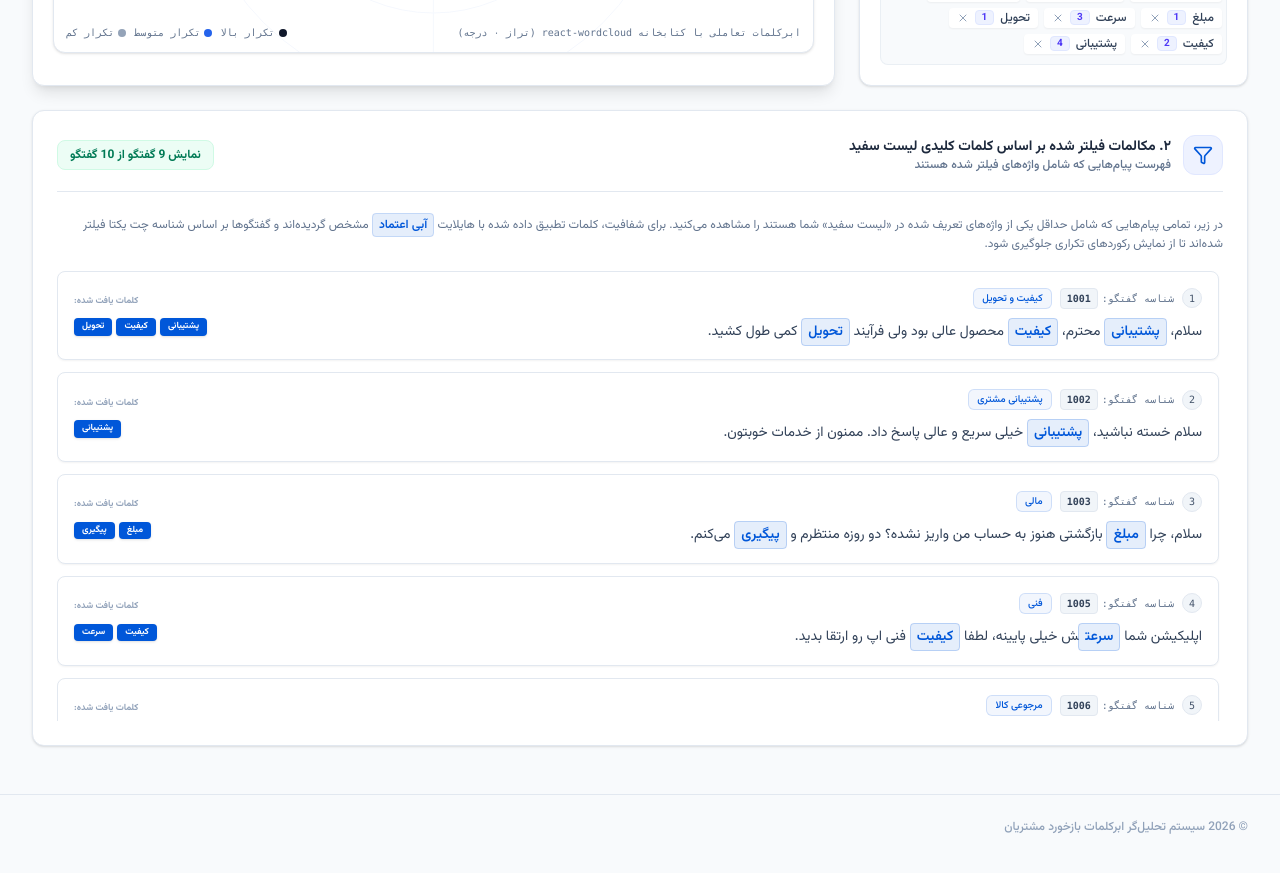
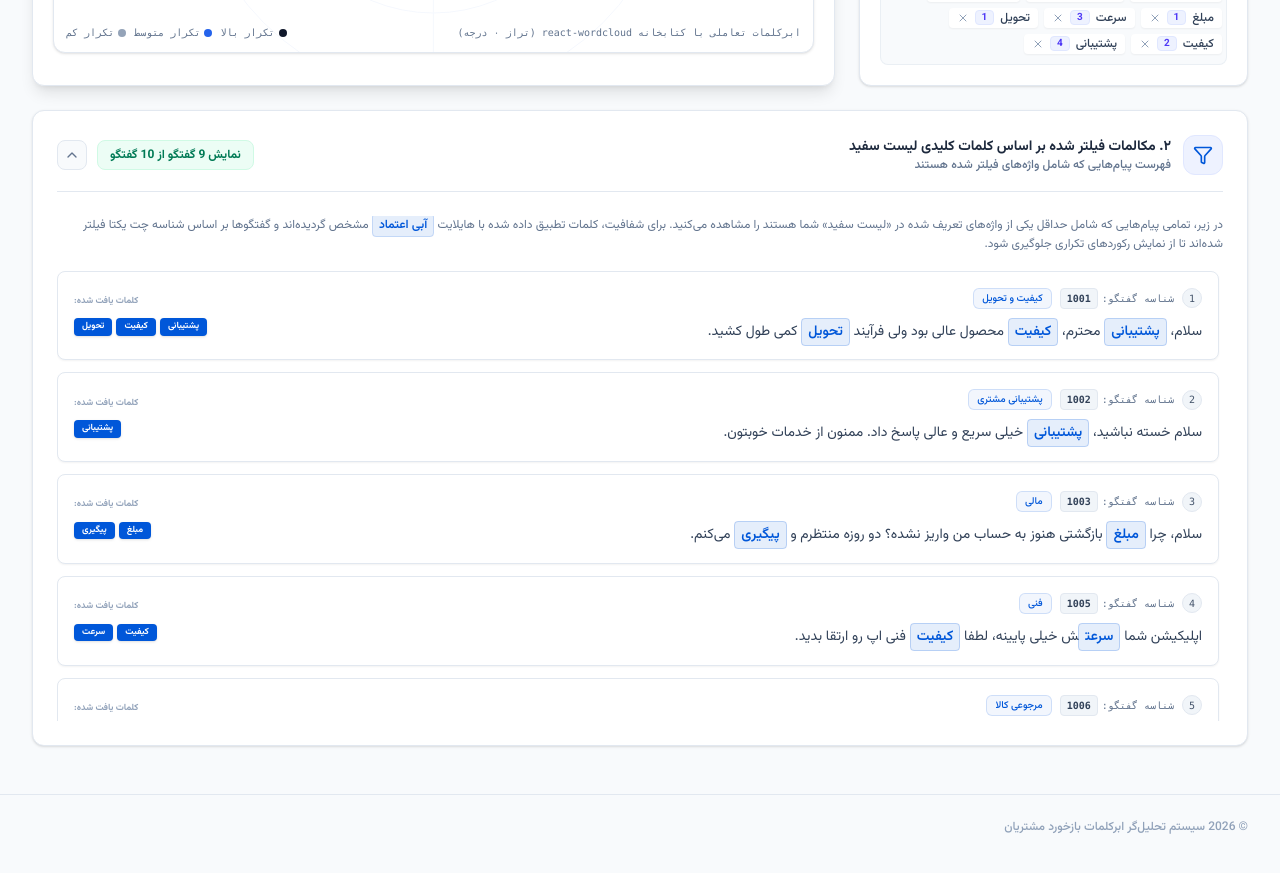
Before and after one commit to mohamadbahari1373/CX-Word-Cloud-Analyzer, a React (Vite) app: page / in a window 1280 px wide. Shown: the part 780-1653 px from the top of the page. Built offline with nearby package versions, Linux system fonts and the light colour scheme.

Commit message:
feat: add toggle for filtered chats panel
Implemented an expand/collapse toggle for the filtered chats section to improve dashboard UI space management.

```diff
--- a/src/App.tsx
+++ b/src/App.tsx
@@ -214,6 +214,7 @@ export default function App() {
   const [stopWordsInput, setStopWordsInput] = useState<string>('');
   const [stopWordsSearch, setStopWordsSearch] = useState<string>('');
   const [activeManagementTab, setActiveManagementTab] = useState<'whitelist' | 'stopWords'>('whitelist');
+  const [isFilteredChatsExpanded, setIsFilteredChatsExpanded] = useState<boolean>(true);
 
   useEffect(() => {
     localStorage.setItem('cx_stop_words', JSON.stringify(stopWords));
@@ -1638,22 +1639,41 @@ export default function App() {
         <section id="filtered-chats-panel" className="lg:col-span-12">
           <div className={`rounded-xl border shadow-sm p-6 transition-colors duration-300 ${isDarkMode ? 'bg-slate-900 border-slate-800 text-slate-100' : 'bg-white border-slate-200 text-slate-800'}`}>
 
-            <div className={`flex flex-col sm:flex-row sm:items-center justify-between pb-4 border-b gap-4 mb-6 ${isDarkMode ? 'border-slate-800' : 'border-slate-200'}`}>
+            <div
+              onClick={() => setIsFilteredChatsExpanded(!isFilteredChatsExpanded)}
+              className={`flex flex-col sm:flex-row sm:items-center justify-between pb-4 border-b gap-4 cursor-pointer select-none hover:opacity-90 transition-opacity ${isFilteredChatsExpanded ? 'mb-6' : 'mb-0'} ${isDarkMode ? 'border-slate-800' : 'border-slate-200'}`}
+            >
               <div className="flex items-center gap-3">
                 <div className={`w-10 h-10 rounded-xl border flex items-center justify-center shrink-0 ${isDarkMode ? 'bg-[#0057D9]/10 border-[#0057D9]/25 text-indigo-400' : 'bg-indigo-50 border-indigo-100 text-[#0057D9]'}`}>
                   <Filter className="w-5 h-5" />
                 </div>
                 <div>
-                  <h3 className={`text-sm font-bold ${isDarkMode ? 'text-slate-100' : 'text-slate-800'}`}>۲. مکالمات فیلتر شده بر اساس کلمات کلیدی لیست سفید</h3>
+                  <h3 className={`text-sm font-bold flex items-center gap-2 ${isDarkMode ? 'text-slate-100' : 'text-slate-800'}`}>
+                    <span>۲. مکالمات فیلتر شده بر اساس کلمات کلیدی لیست سفید</span>
+                  </h3>
                   <p className={`text-xs font-medium ${isDarkMode ? 'text-slate-400' : 'text-slate-500'}`}>فهرست پیام‌هایی که شامل واژه‌های فیلتر شده هستند</p>
                 </div>
               </div>
 
+              <div className="flex items-center gap-2.5">
                 <div className={`px-3 py-1.5 rounded-lg text-xs font-bold shrink-0 border ${isDarkMode ? 'bg-emerald-500/10 border-emerald-500/20 text-emerald-400' : 'bg-emerald-50 border-emerald-100 text-emerald-700'}`}>
                   <span>نمایش {matchedChatsList.length} گفتگو از {chatRows.length} گفتگو</span>
                 </div>
-            </div>
-
+                <div className={`p-1.5 rounded-lg border ${isDarkMode ? 'bg-slate-800 border-slate-700 text-slate-400' : 'bg-slate-50 border-slate-200 text-slate-500'}`}>
+                  {isFilteredChatsExpanded ? <ChevronUp className="w-4 h-4" /> : <ChevronDown className="w-4 h-4" />}
+                </div>
+              </div>
+            </div>
+
+            <AnimatePresence initial={false}>
+              {isFilteredChatsExpanded && (
+                <motion.div
+                  initial={{ height: 0, opacity: 0 }}
+                  animate={{ height: 'auto', opacity: 1 }}
+                  exit={{ height: 0, opacity: 0 }}
+                  transition={{ duration: 0.25, ease: "easeInOut" }}
+                  className="overflow-hidden"
+                >
                   <p className={`text-xs mb-4 leading-relaxed ${isDarkMode ? 'text-slate-400' : 'text-slate-500'}`}>
                     در زیر، تمامی پیام‌هایی که شامل حداقل یکی از واژه‌های تعریف شده در «لیست سفید» شما هستند را مشاهده می‌کنید. برای شفافیت، کلمات تطبیق داده شده با هایلایت <span className={`font-semibold px-1.5 py-0.5 rounded border ${isDarkMode ? 'bg-indigo-500/20 text-indigo-300 border-indigo-500/30' : 'bg-[#0057D9]/10 text-[#0057D9] border-[#0057D9]/15'}`}>آبی اعتماد</span> مشخص گردیده‌اند و گفتگوها بر اساس شناسه چت یکتا فیلتر شده‌اند تا از نمایش رکوردهای تکراری جلوگیری شود.
                   </p>
@@ -1734,6 +1754,9 @@ export default function App() {
                       </div>
                     )}
                   </div>
+                </motion.div>
+              )}
+            </AnimatePresence>
           </div>
         </section>
 
```
Lines whose indentation alone changed are shown as unchanged.
